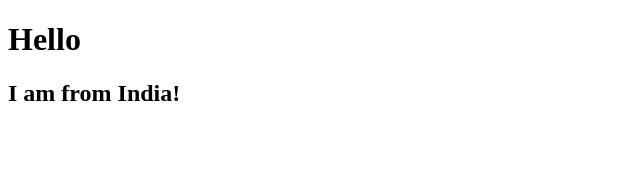
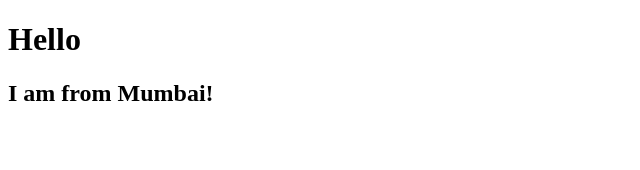
Before and after one commit to ojasdatt/first-app, a React (Create React App) app: page / in a window 1280 px wide. Shown: the top 170 px of the page, without its empty margins (0-640 px from the left). Built offline with nearby package versions, Linux system fonts and the light colour scheme.

Commit message:
First app

```diff
--- a/src/App.js
+++ b/src/App.js
@@ -8,10 +8,11 @@ class Customer extends React.Component {
 
 class App extends React.Component {
   render() {
+    const cityname = "Mumbai";
     return (
     <div>
     <h1>Hello</h1>
-    <Customer city="India" />
+    <Customer city={cityname} />
     </div>
     )
   }
```
